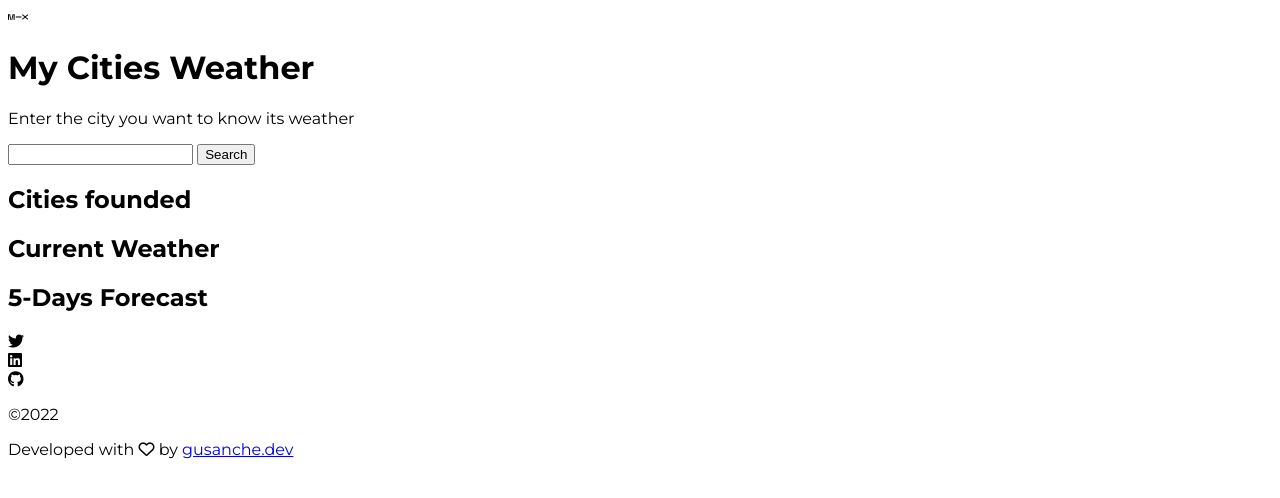
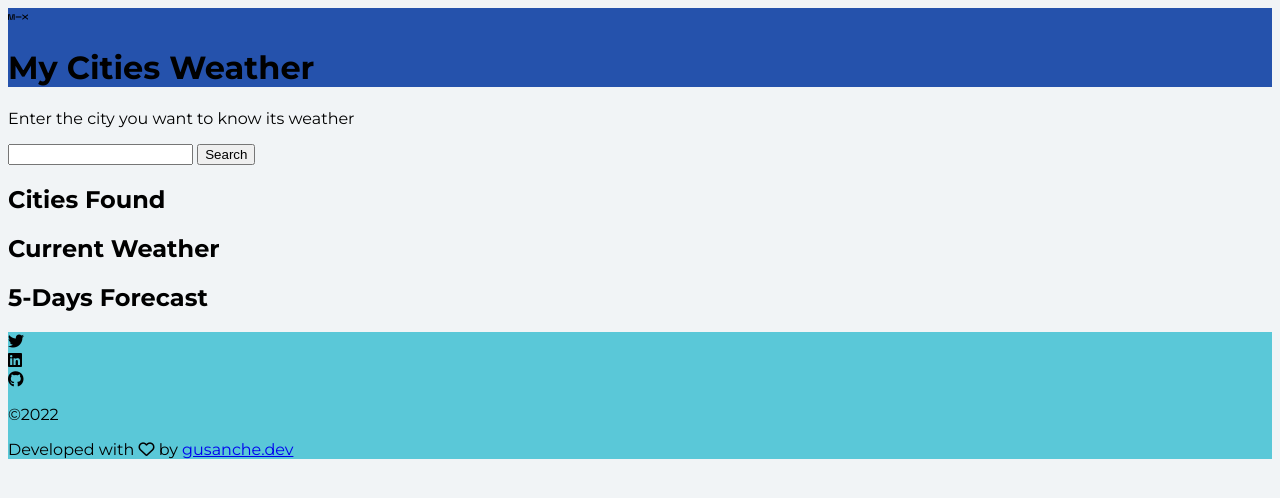
Before and after one commit to gusanchedev/cities-weather, a plain HTML site: page index.html in a window 1280 px wide. Drawn offline with Linux system fonts and the light colour scheme.

Commit message:
Add basic colors

```diff
--- a/index.html
+++ b/index.html
@@ -33,7 +33,7 @@
         </div>
       </section>
       <section class="results">
-        <h2>Cities founded</h2>
+        <h2>Cities Found</h2>
       </section>
       <section class="current-weather">
         <h2>Current Weather</h2>
--- a/styles.css
+++ b/styles.css
@@ -1,3 +1,12 @@
 body {
   font-family: 'Montserrat', sans-serif;
+  background-color: #F1F4F6;
 }
+
+header {
+  background-color: #2552AC;
+}
+
+footer {
+  background-color: #5AC8D8;
+}
```
